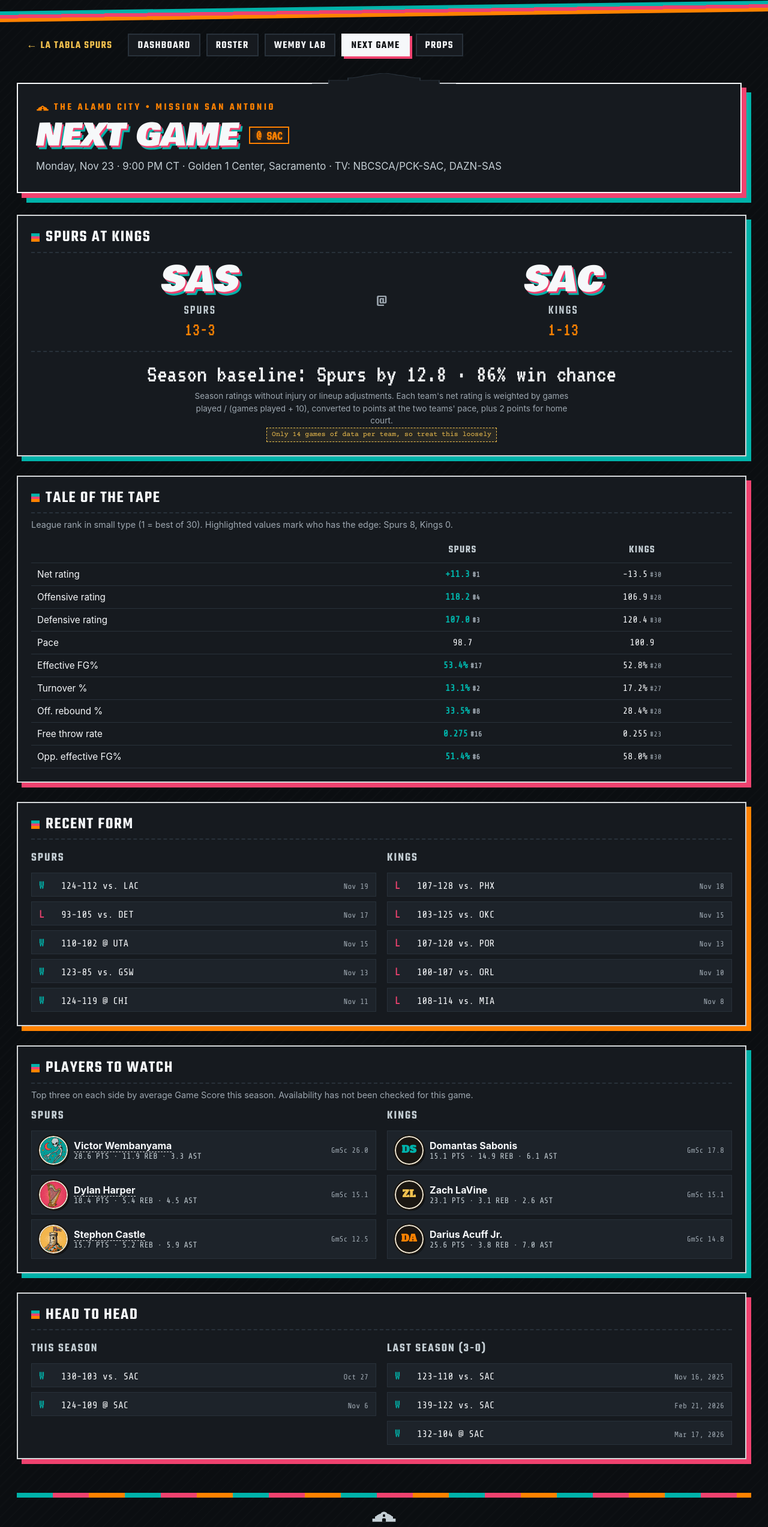
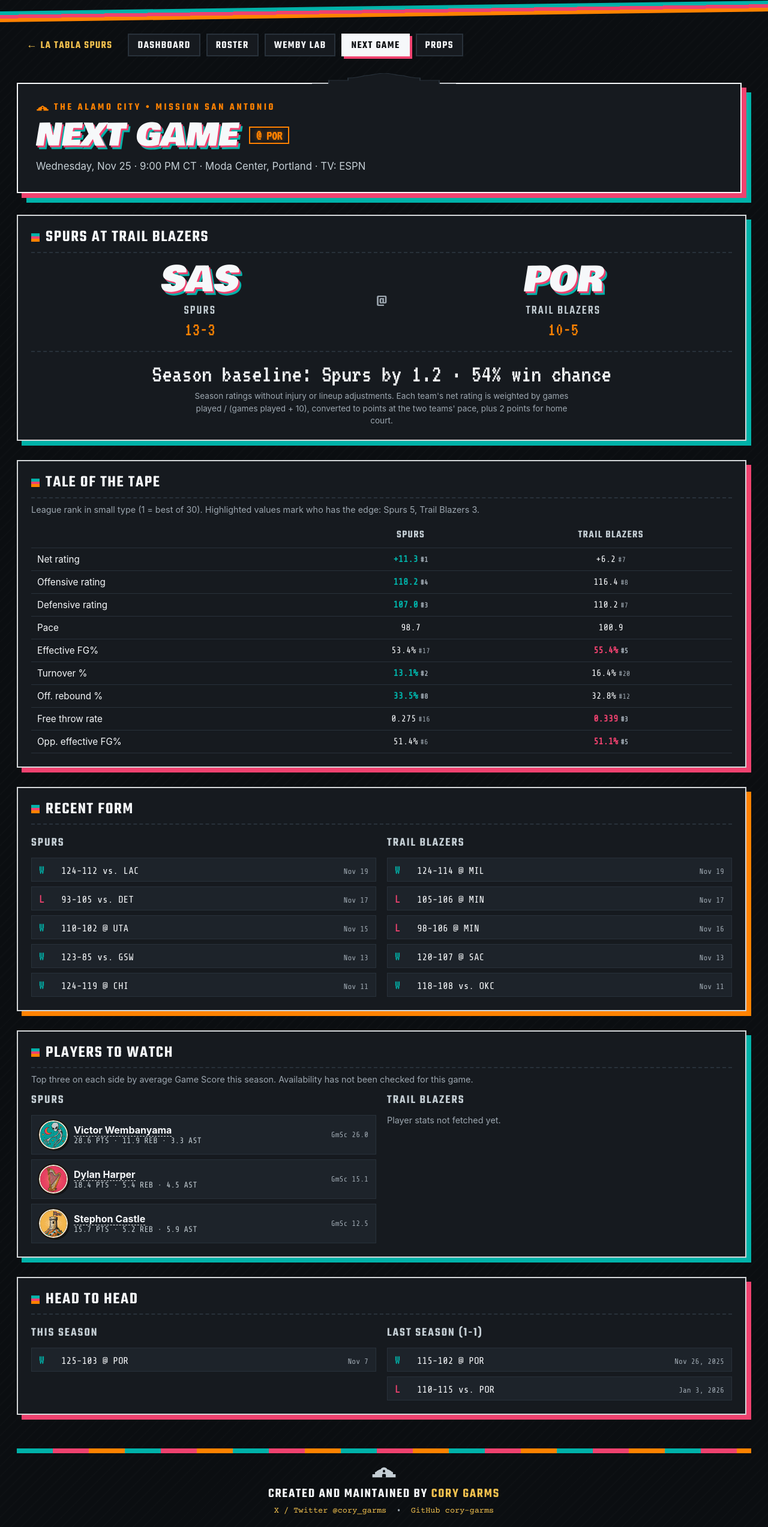
Before and after one commit to cory-garms/spurs-tracker, a plain HTML site: page docs/matchup.html in a window 1280 px wide. Shown: the top 2546 px of the page at 60% size. Drawn offline with nearby package versions, Linux system fonts and the light colour scheme; a web font is replaced by a local one.

Commit message:
chore(pipeline): automated analytics, static APIs & dashboard refresh [skip ci]

```diff
--- a/docs/matchup.html
+++ b/docs/matchup.html
@@ -5,13 +5,13 @@
   <meta name="viewport" content="width=device-width, initial-scale=1.0">
   <title>Next Game — San Antonio Spurs Analytics</title>
   <link rel="icon" type="image/png" href="favicon.png?v=gsg2">
-  <meta name="description" content="Monday, Nov 23 · 9:00 PM CT · Golden 1 Center, Sacramento · TV: NBCSCA/PCK-SAC, DAZN-SAS">
+  <meta name="description" content="Wednesday, Nov 25 · 9:00 PM CT · Moda Center, Portland · TV: ESPN">
   <meta property="og:type" content="website">
   <meta property="og:site_name" content="La Tabla Spurs">
   <meta property="og:title" content="Next Game · La Tabla Spurs">
-  <meta property="og:description" content="Monday, Nov 23 · 9:00 PM CT · Golden 1 Center, Sacramento · TV: NBCSCA/PCK-SAC, DAZN-SAS">
+  <meta property="og:description" content="Wednesday, Nov 25 · 9:00 PM CT · Moda Center, Portland · TV: ESPN">
   <meta name="twitter:title" content="Next Game · La Tabla Spurs">
-  <meta name="twitter:description" content="Monday, Nov 23 · 9:00 PM CT · Golden 1 Center, Sacramento · TV: NBCSCA/PCK-SAC, DAZN-SAS">
+  <meta name="twitter:description" content="Wednesday, Nov 25 · 9:00 PM CT · Moda Center, Portland · TV: ESPN">
   <meta property="og:image" content="https://porvida.corygarms.com/img/la_tabla_gsg_logo_with_banner.png?v=c6112c38">
   <meta property="og:image:width" content="669">
   <meta property="og:image:height" content="373">
@@ -253,8 +253,8 @@
         <svg class="alamo-icon-svg" viewBox="0 0 100 50" fill="none" xmlns="http://www.w3.org/2000/svg" aria-label="The Alamo Mission Icon"><path d="M 6 46 L 94 46 L 94 34 L 84 34 L 84 26 C 81 26 78 24 76 21 C 72 21 69 16 63 16 C 60 10 53 8 50 8 C 47 8 40 10 37 16 C 31 16 28 21 24 21 C 22 24 19 26 16 26 L 16 34 L 6 34 Z" fill="currentColor"/><path d="M 46 20 C 46 17 54 17 54 20 L 54 27 L 46 27 Z" fill="#0B0E11"/><path d="M 43 46 L 43 36 C 43 32 57 32 57 36 L 57 46 Z" fill="#0B0E11"/></svg>
         <span>The Alamo City &bull; Mission San Antonio</span>
       </div>
-      <h1><span class="title-text">Next Game</span> <span class="badge">@ SAC</span></h1>
-      <p>Monday, Nov 23 · 9:00 PM CT &middot; Golden 1 Center, Sacramento &middot; TV: NBCSCA/PCK-SAC, DAZN-SAS</p>
+      <h1><span class="title-text">Next Game</span> <span class="badge">@ POR</span></h1>
+      <p>Wednesday, Nov 25 · 9:00 PM CT &middot; Moda Center, Portland &middot; TV: ESPN</p>
     </header>
   </div>
   <main>
@@ -299,31 +299,31 @@
       @media (max-width: 640px) { .ng-table { font-size: 0.85rem; } .ng-table th, .ng-table td { padding: 7px 5px; } }
     </style>
     <section class="card">
-      <h2>Spurs at Kings</h2>
+      <h2>Spurs at Trail Blazers</h2>
       <div class="ng-teams">
         <div class="ng-team"><div class="abbr">SAS</div><div class="name">Spurs</div>
           <div class="rec">13-3</div></div>
         <div class="ng-vs">@</div>
-        <div class="ng-team"><div class="abbr">SAC</div><div class="name">Kings</div>
-          <div class="rec">1-13</div></div>
+        <div class="ng-team"><div class="abbr">POR</div><div class="name">Trail Blazers</div>
+          <div class="rec">10-5</div></div>
       </div>
 
         <div class="ng-proj">
-          <div class="big">Season baseline: Spurs by 12.8 &middot; 86% win chance</div>
+          <div class="big">Season baseline: Spurs by 1.2 &middot; 54% win chance</div>
           <p class="how">Season ratings without injury or lineup adjustments. Each team's net rating is weighted
             by games played / (games played + 10), converted to points at the two teams' pace,
             plus 2 points for home court.</p>
-          <span class="badge small-sample" title="Small sample: expect this to move a lot">Only 14 games of data per team, so treat this loosely</span>
+
         </div>
     </section>
     <section class="card">
       <h2>Tale of the Tape</h2>
       <p class="ng-empty" style="margin: -6px 0 12px;">League rank in small type (1 = best of 30). Highlighted values mark
-        who has the edge: Spurs 8, Kings 0.</p>
+        who has the edge: Spurs 5, Trail Blazers 3.</p>
       <div style="overflow-x: auto;">
         <table class="ng-table">
-          <thead><tr><th></th><th style="text-align:center;">Spurs</th><th style="text-align:center;">Kings</th></tr></thead>
-          <tbody><tr><td>Net rating</td><td class="num edge">+11.3<span class="rk">#1</span></td><td class="num">-13.5<span class="rk">#30</span></td></tr><tr><td>Offensive rating</td><td class="num edge">118.2<span class="rk">#4</span></td><td class="num">106.9<span class="rk">#28</span></td></tr><tr><td>Defensive rating</td><td class="num edge">107.0<span class="rk">#3</span></td><td class="num">120.4<span class="rk">#30</span></td></tr><tr><td>Pace</td><td class="num">98.7</td><td class="num">100.9</td></tr><tr><td>Effective FG%</td><td class="num edge">53.4%<span class="rk">#17</span></td><td class="num">52.8%<span class="rk">#20</span></td></tr><tr><td>Turnover %</td><td class="num edge">13.1%<span class="rk">#2</span></td><td class="num">17.2%<span class="rk">#27</span></td></tr><tr><td>Off. rebound %</td><td class="num edge">33.5%<span class="rk">#8</span></td><td class="num">28.4%<span class="rk">#28</span></td></tr><tr><td>Free throw rate</td><td class="num edge">0.275<span class="rk">#16</span></td><td class="num">0.255<span class="rk">#23</span></td></tr><tr><td>Opp. effective FG%</td><td class="num edge">51.4%<span class="rk">#6</span></td><td class="num">58.0%<span class="rk">#30</span></td></tr></tbody>
+          <thead><tr><th></th><th style="text-align:center;">Spurs</th><th style="text-align:center;">Trail Blazers</th></tr></thead>
+          <tbody><tr><td>Net rating</td><td class="num edge">+11.3<span class="rk">#1</span></td><td class="num">+6.2<span class="rk">#7</span></td></tr><tr><td>Offensive rating</td><td class="num edge">118.2<span class="rk">#4</span></td><td class="num">116.4<span class="rk">#8</span></td></tr><tr><td>Defensive rating</td><td class="num edge">107.0<span class="rk">#3</span></td><td class="num">110.2<span class="rk">#7</span></td></tr><tr><td>Pace</td><td class="num">98.7</td><td class="num">100.9</td></tr><tr><td>Effective FG%</td><td class="num">53.4%<span class="rk">#17</span></td><td class="num edge them">55.4%<span class="rk">#5</span></td></tr><tr><td>Turnover %</td><td class="num edge">13.1%<span class="rk">#2</span></td><td class="num">16.4%<span class="rk">#20</span></td></tr><tr><td>Off. rebound %</td><td class="num edge">33.5%<span class="rk">#8</span></td><td class="num">32.8%<span class="rk">#12</span></td></tr><tr><td>Free throw rate</td><td class="num">0.275<span class="rk">#16</span></td><td class="num edge them">0.339<span class="rk">#3</span></td></tr><tr><td>Opp. effective FG%</td><td class="num">51.4%<span class="rk">#6</span></td><td class="num edge them">51.1%<span class="rk">#5</span></td></tr></tbody>
         </table>
       </div>
     </section>
@@ -331,7 +331,7 @@
       <h2>Recent Form</h2>
       <div class="ng-cols">
         <div><h3>Spurs</h3><ul class="ng-list"><li><span class="wl W">W</span><span class="main">124-112 vs. LAC</span><span class="sub">Nov 19</span></li><li><span class="wl L">L</span><span class="main">93-105 vs. DET</span><span class="sub">Nov 17</span></li><li><span class="wl W">W</span><span class="main">110-102 @ UTA</span><span class="sub">Nov 15</span></li><li><span class="wl W">W</span><span class="main">123-85 vs. GSW</span><span class="sub">Nov 13</span></li><li><span class="wl W">W</span><span class="main">124-119 @ CHI</span><span class="sub">Nov 11</span></li></ul></div>
-        <div><h3>Kings</h3><ul class="ng-list"><li><span class="wl L">L</span><span class="main">107-128 vs. PHX</span><span class="sub">Nov 18</span></li><li><span class="wl L">L</span><span class="main">103-125 vs. OKC</span><span class="sub">Nov 15</span></li><li><span class="wl L">L</span><span class="main">107-120 vs. POR</span><span class="sub">Nov 13</span></li><li><span class="wl L">L</span><span class="main">100-107 vs. ORL</span><span class="sub">Nov 10</span></li><li><span class="wl L">L</span><span class="main">108-114 vs. MIA</span><span class="sub">Nov 8</span></li></ul></div>
+        <div><h3>Trail Blazers</h3><ul class="ng-list"><li><span class="wl W">W</span><span class="main">124-114 @ MIL</span><span class="sub">Nov 19</span></li><li><span class="wl L">L</span><span class="main">105-106 @ MIN</span><span class="sub">Nov 17</span></li><li><span class="wl L">L</span><span class="main">98-106 @ MIN</span><span class="sub">Nov 16</span></li><li><span class="wl W">W</span><span class="main">120-107 @ SAC</span><span class="sub">Nov 13</span></li><li><span class="wl W">W</span><span class="main">118-108 vs. OKC</span><span class="sub">Nov 11</span></li></ul></div>
       </div>
     </section>
     <section class="card">
@@ -339,15 +339,15 @@
       <p class="ng-empty" style="margin: -6px 0 12px;">Top three on each side by average Game Score this season. Availability has not been checked for this game.</p>
       <div class="ng-cols">
         <div><h3>Spurs</h3><ul class="ng-list"><li class="ng-player with-avatar"><img class="avatar avatar-md" src="img/players/wembanyama.webp" alt="El Alien emblem for Victor Wembanyama" title="El Alien" loading="lazy" decoding="async"><div><div class="who"><a class="player-link" href="player_wembanyama.html">Victor Wembanyama</a></div><div class="line">28.6 PTS · 11.9 REB · 3.3 AST</div></div><span class="sub">GmSc 26.0</span></li><li class="ng-player with-avatar"><img class="avatar avatar-md" src="img/players/harper.webp" alt="El Arpa emblem for Dylan Harper" title="El Arpa" loading="lazy" decoding="async"><div><div class="who"><a class="player-link" href="player_harper.html">Dylan Harper</a></div><div class="line">18.4 PTS · 5.4 REB · 4.5 AST</div></div><span class="sub">GmSc 15.1</span></li><li class="ng-player with-avatar"><img class="avatar avatar-md" src="img/players/castle.webp" alt="El Castillo emblem for Stephon Castle" title="El Castillo" loading="lazy" decoding="async"><div><div class="who"><a class="player-link" href="player_castle.html">Stephon Castle</a></div><div class="line">15.7 PTS · 5.2 REB · 5.9 AST</div></div><span class="sub">GmSc 12.5</span></li></ul></div>
-        <div><h3>Kings</h3><ul class="ng-list"><li class="ng-player with-avatar"><span class="avatar avatar-md avatar-initials" style="--av:#00B2A9;" title="Domantas Sabonis" aria-hidden="true">DS</span><div><div class="who">Domantas Sabonis</div><div class="line">15.1 PTS · 14.9 REB · 6.1 AST</div></div><span class="sub">GmSc 17.8</span></li><li class="ng-player with-avatar"><span class="avatar avatar-md avatar-initials" style="--av:#F2C14E;" title="Zach LaVine" aria-hidden="true">ZL</span><div><div class="who">Zach LaVine</div><div class="line">23.1 PTS · 3.1 REB · 2.6 AST</div></div><span class="sub">GmSc 15.1</span></li><li class="ng-player with-avatar"><span class="avatar avatar-md avatar-initials" style="--av:#FF8200;" title="Darius Acuff Jr." aria-hidden="true">DA</span><div><div class="who">Darius Acuff Jr.</div><div class="line">25.6 PTS · 3.8 REB · 7.0 AST</div></div><span class="sub">GmSc 14.8</span></li></ul></div>
+        <div><h3>Trail Blazers</h3><p class="ng-empty">Player stats not fetched yet.</p></div>
       </div>
     </section>
     <section class="card">
       <h2>Head to Head</h2>
       <div class="ng-cols">
-        <div><h3>This season</h3><ul class="ng-list"><li><span class="wl W">W</span><span class="main">130-103 vs. SAC</span><span class="sub">Oct 27</span></li><li><span class="wl W">W</span><span class="main">124-109 @ SAC</span><span class="sub">Nov 6</span></li></ul></div>
-        <div><h3>Last season (3-0)</h3>
-          <ul class="ng-list"><li><span class="wl W">W</span><span class="main">123-110 vs. SAC</span><span class="sub">Nov 16, 2025</span></li><li><span class="wl W">W</span><span class="main">139-122 vs. SAC</span><span class="sub">Feb 21, 2026</span></li><li><span class="wl W">W</span><span class="main">132-104 @ SAC</span><span class="sub">Mar 17, 2026</span></li></ul></div>
+        <div><h3>This season</h3><ul class="ng-list"><li><span class="wl W">W</span><span class="main">125-103 @ POR</span><span class="sub">Nov 7</span></li></ul></div>
+        <div><h3>Last season (1-1)</h3>
+          <ul class="ng-list"><li><span class="wl W">W</span><span class="main">115-102 @ POR</span><span class="sub">Nov 26, 2025</span></li><li><span class="wl L">L</span><span class="main">110-115 vs. POR</span><span class="sub">Jan 3, 2026</span></li></ul></div>
       </div>
     </section>
   </main>
```
Also changed, not shown: docs/index.html (+6 -6 lines), docs/props_board.html (+17 -17 lines), docs/img/og/next.png.
